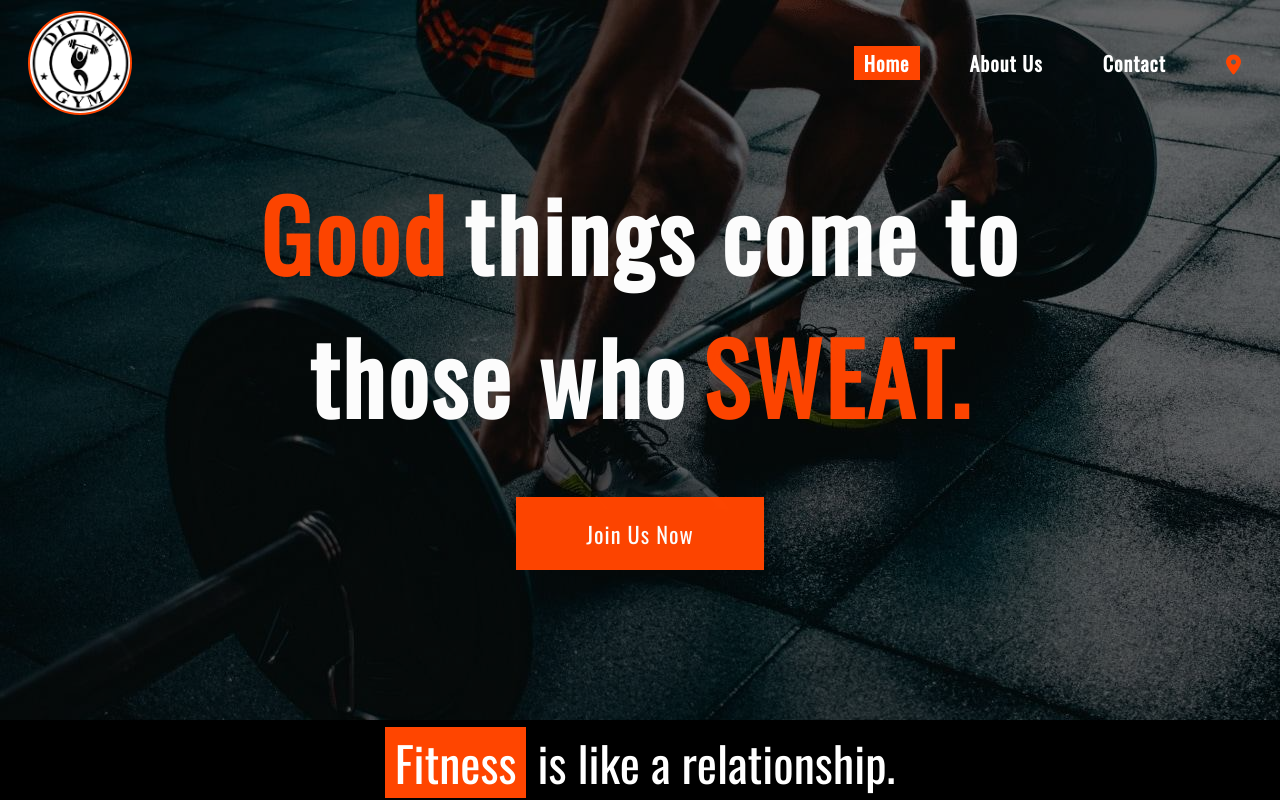
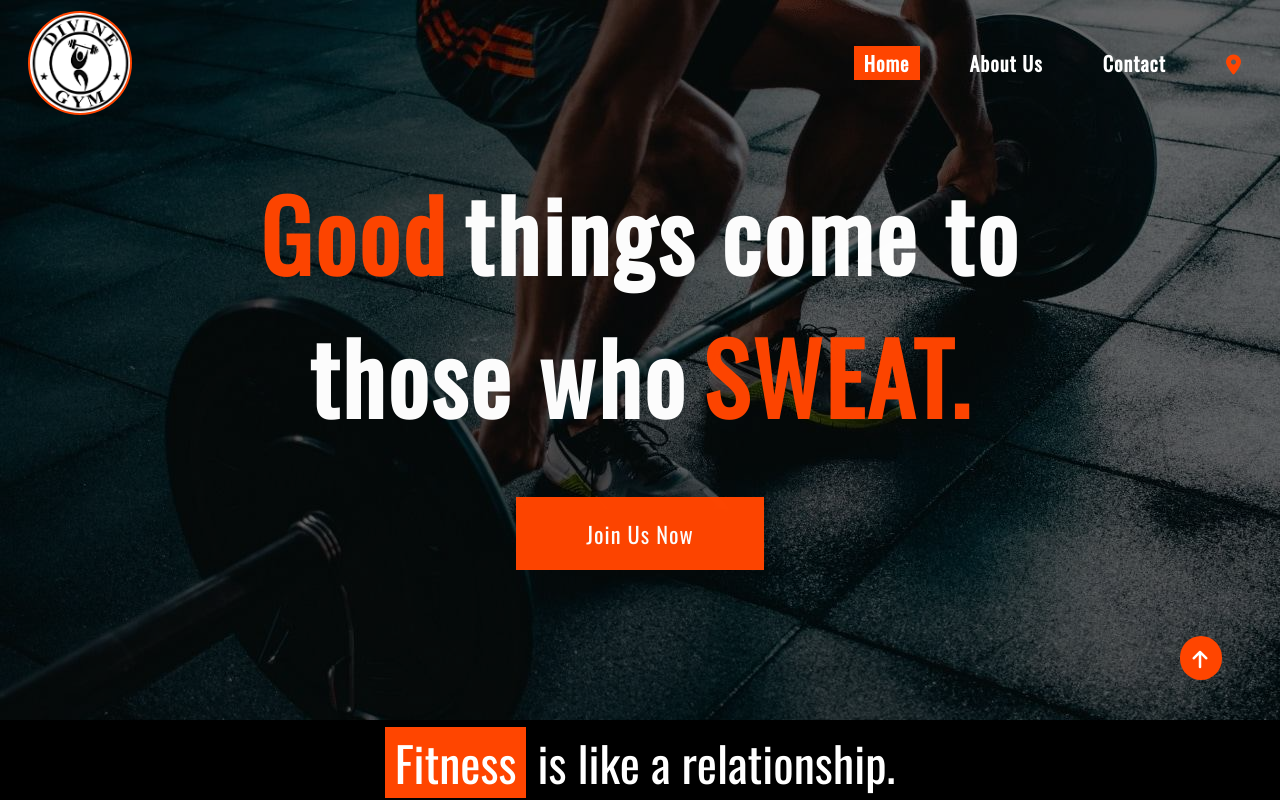
Before and after one commit to ankitsingh2105/GYM-website, a React (Vite) app: page / in a window 1280 px wide. Shown: the top 800 px of the page. Built offline with nearby package versions, Linux system fonts and the light colour scheme.

Commit message:
reduced image size

```diff
--- a/src/Components/Navbar/Navbar.css
+++ b/src/Components/Navbar/Navbar.css
@@ -75,6 +75,15 @@ body {
 .one {
     background-color: var(--main-color);
 }
+.floating{
+    position: fixed;
+    bottom: 15%;
+    right: 3%;
+    z-index: 9999999;
+    background-color: var(--main-color);
+    border-radius: 100px;
+    padding: 7px 13px;
+}
 
 @media screen and (max-width: 651px) {
     .Nav_list{
--- a/src/Components/Navbar/Navbar.jsx
+++ b/src/Components/Navbar/Navbar.jsx
@@ -16,6 +16,7 @@ export default function Navbar(props) {
             <li className="Nav_list"><a onClick={() => scroll('about')}>About Us</a></li>
             <li className="Nav_list"><a onClick={() => scroll('contact')}>Contact</a></li>
             <li className="Nav_list"> <a href="https://maps.app.goo.gl/4tVQ9gqLm7VymsoD6" target="_blank" rel="noopener noreferrer"><i class="fa-solid fa-location-dot"></i></a></li>
+            <li className="Nav_list floating"><i onClick={() => scroll('home')} class="fa-solid fa-arrow-up"></i></li>
           </ul>
         </div>
       </main>
```
Lines whose indentation alone changed are shown as unchanged.
